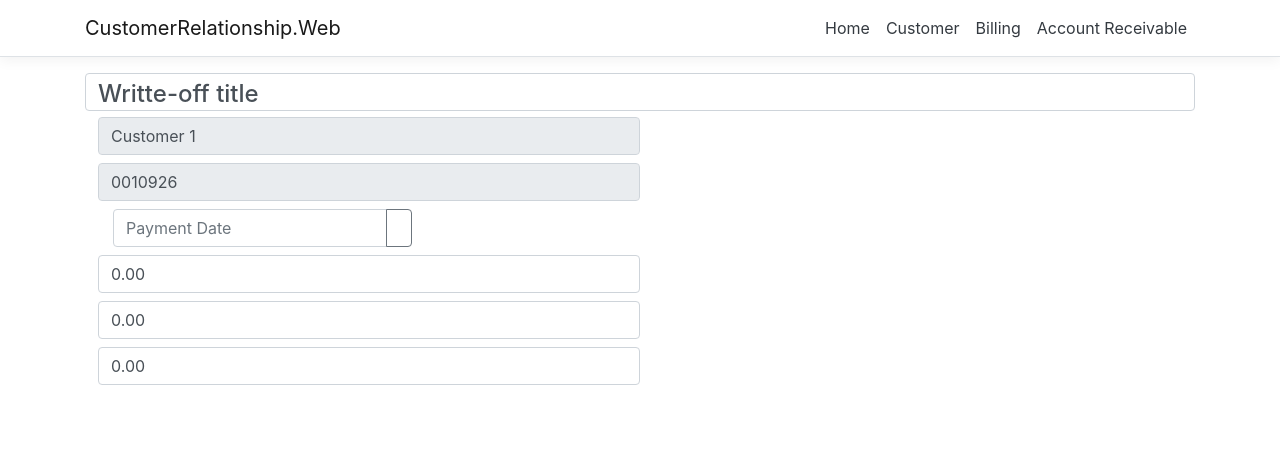
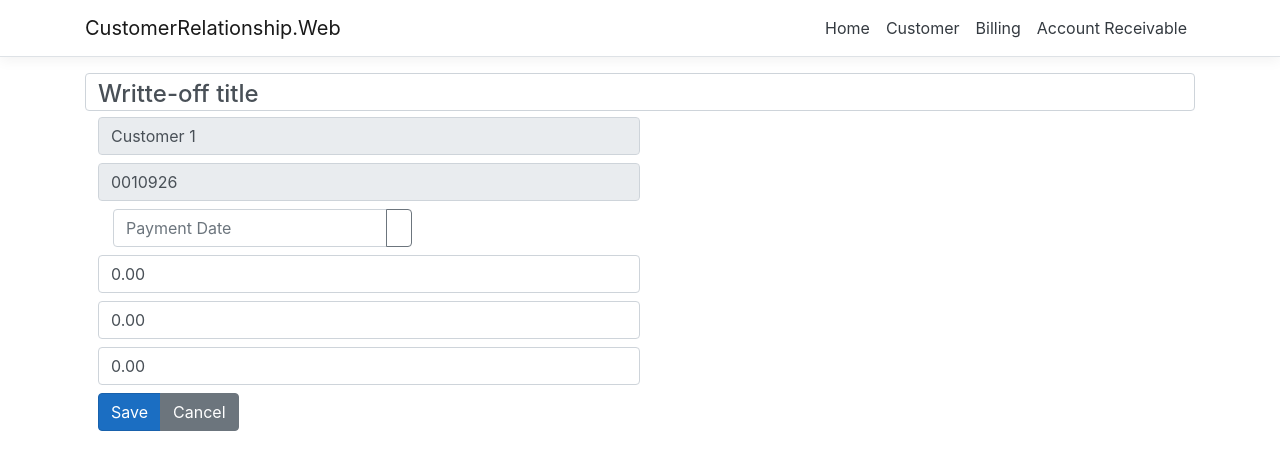
Before and after one commit to luizrovaris/Architectures, an Angular app in the folder Facade/CustomerRelationship/UI/CustomerRelationship.Web/ClientApp/: page /account-receivable in a window 1280 px wide. Both pictures are taken after a click on the button 1122 px from the left and 188 px from the top of the page. Shown: the top 470 px of the page. Built offline with nearby package versions, Linux system fonts and the light colour scheme.

Commit message:
Façade - Finishing writte-off layout.

```diff
--- a/Facade/CustomerRelationship/UI/CustomerRelationship.Web/ClientApp/src/app/account-receivable/writteoff/account-receivable.writteoff.component.html
+++ b/Facade/CustomerRelationship/UI/CustomerRelationship.Web/ClientApp/src/app/account-receivable/writteoff/account-receivable.writteoff.component.html
@@ -32,13 +32,23 @@
   <label for="inputIncreasedValue" class="sr-only">Increased Value</label>
   <input type="text" id="inputIncreasedValue" name="billingIncreasedValue" placeholder="Increased Value"
          class="form-control mb-2 col-md-6" [ngModel]="billing.increasedValue | number: '1.2-2'"
-         (ngModelChange)="billing.increasedValue = $event"  #increasedValue="ngModel"
+         (ngModelChange)="billing.increasedValue = $event" #increasedValue="ngModel"
          required />
 
   <label for="inputDiscountValue" class="sr-only">Discount Value</label>
   <input type="text" id="inputDiscountValue" name="billingDiscountValue" placeholder="Discount Value"
          class="form-control mb-2 col-md-6" [ngModel]="billing.discountValue | number: '1.2-2'"
-         (ngModelChange)="billing.discountValue = $event"  #discountValue="ngModel"
+         (ngModelChange)="billing.discountValue = $event" #discountValue="ngModel"
          required />
 
+  <div class="btn-group mb-2">
+    <button class="btn btn-primary" (click)="save()" [disabled]="activateSpinner">
+      <span class="spinner-border spinner-border-sm" *ngIf="activateSpinner"></span>
+      Save
+    </button>
+    <button class="btn btn-secondary" [routerLink]="['/account-receivable']">
+      Cancel
+    </button>
+  </div>
+
 </form>
--- a/Facade/CustomerRelationship/UI/CustomerRelationship.Web/ClientApp/src/app/account-receivable/writteoff/account-receivable.writteoff.component.ts
+++ b/Facade/CustomerRelationship/UI/CustomerRelationship.Web/ClientApp/src/app/account-receivable/writteoff/account-receivable.writteoff.component.ts
@@ -8,6 +8,7 @@ import { Billing } from "../../model/billing";
 })
 export class AccountReceivableWritteoffComponent implements OnInit {
   public billing: Billing;
+  public activateSpinner: boolean;
 
   constructor() {
   }
@@ -18,4 +19,9 @@ export class AccountReceivableWritteoffComponent implements OnInit {
       sessionStorage.setItem("billingSession", null);
     }
   }
+
+  public save() {
+    this.activateSpinner = true;
+    //Service -> save
+  }
 }
```
